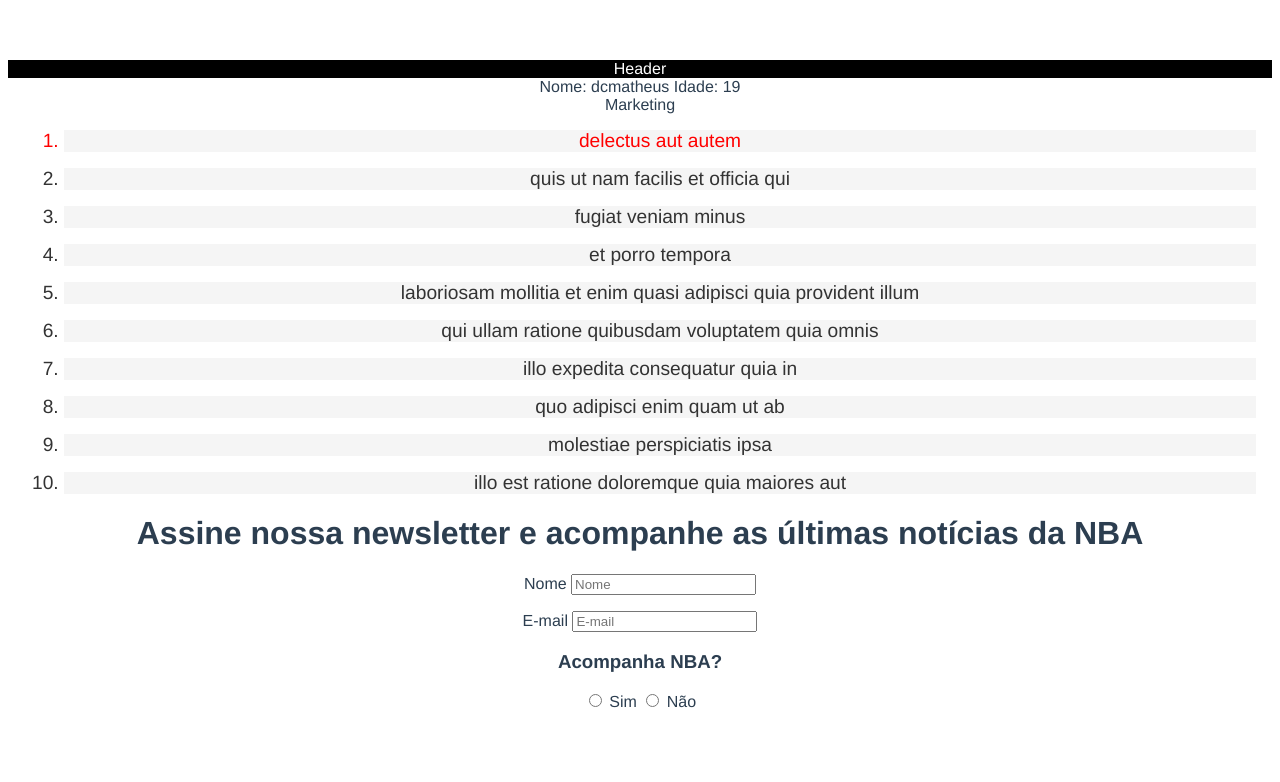
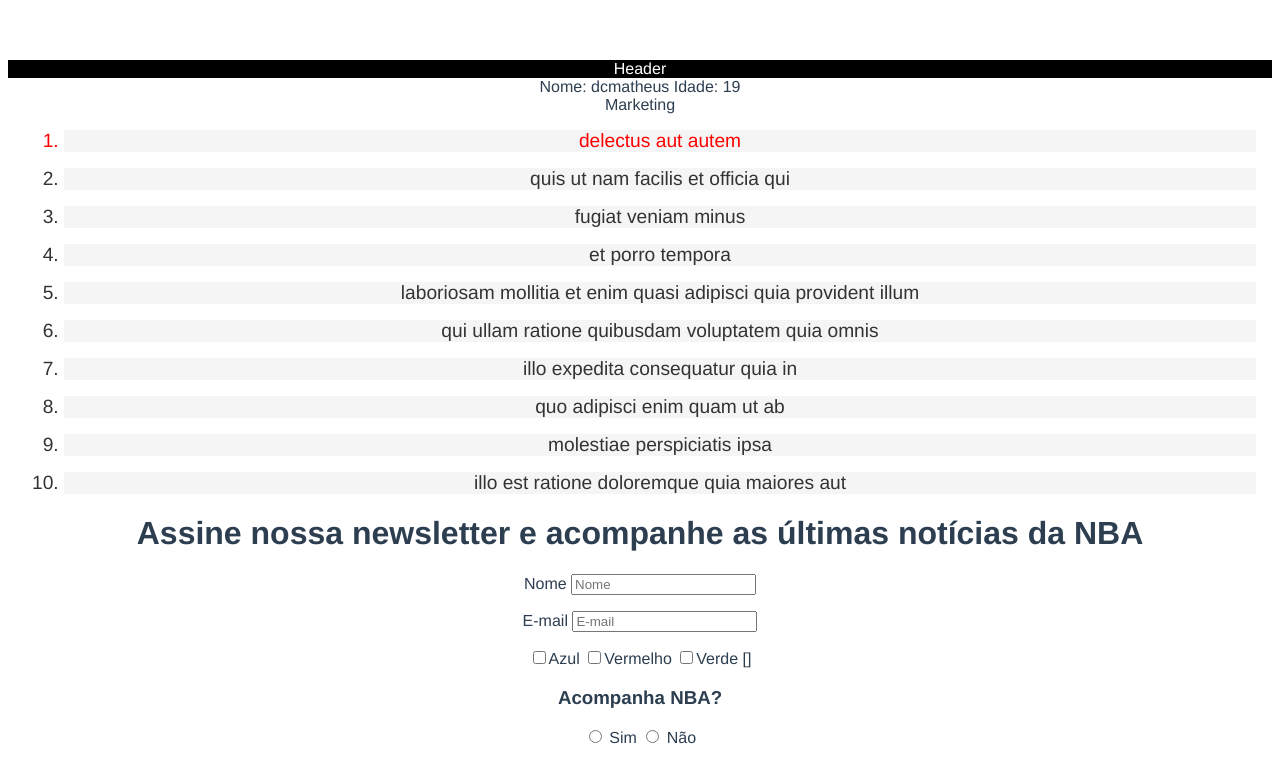
Before and after one commit to dcmatheus/vue-playground, a Vue app: page / in a window 1280 px wide. Shown: the top 782 px of the page. Built offline with nearby package versions, Linux system fonts and the light colour scheme.

Commit message:
treina Two-way Data Binding

```diff
--- a/src/components/AppForm.vue
+++ b/src/components/AppForm.vue
@@ -11,6 +11,12 @@
       <input type="email" v-model="email" class="form-control" id="email" placeholder="E-mail"/>
     </label>
     <p>{{ email }}</p>
+    <div>
+      <input v-model="array" type="checkbox" value="blue">Azul
+      <input v-model="array" type="checkbox" value="red">Vermelho
+      <input v-model="array" type="checkbox" value="green">Verde
+      {{ array }}
+    </div>
     <div>
       <h3>Acompanha NBA?</h3>
       <label for="yes">
@@ -56,6 +62,7 @@ export default {
       franchises,
       franchise: '',
       terms: false,
+      array: [],
     };
   },
 };
```
